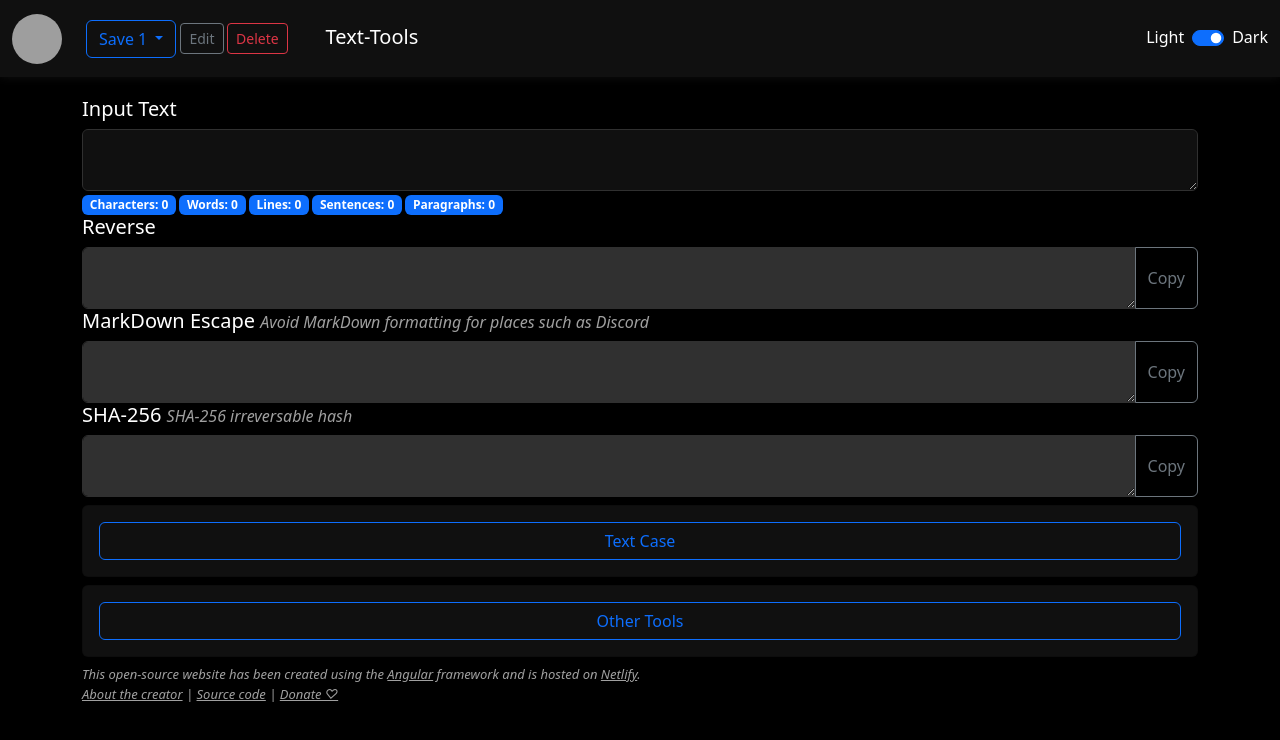
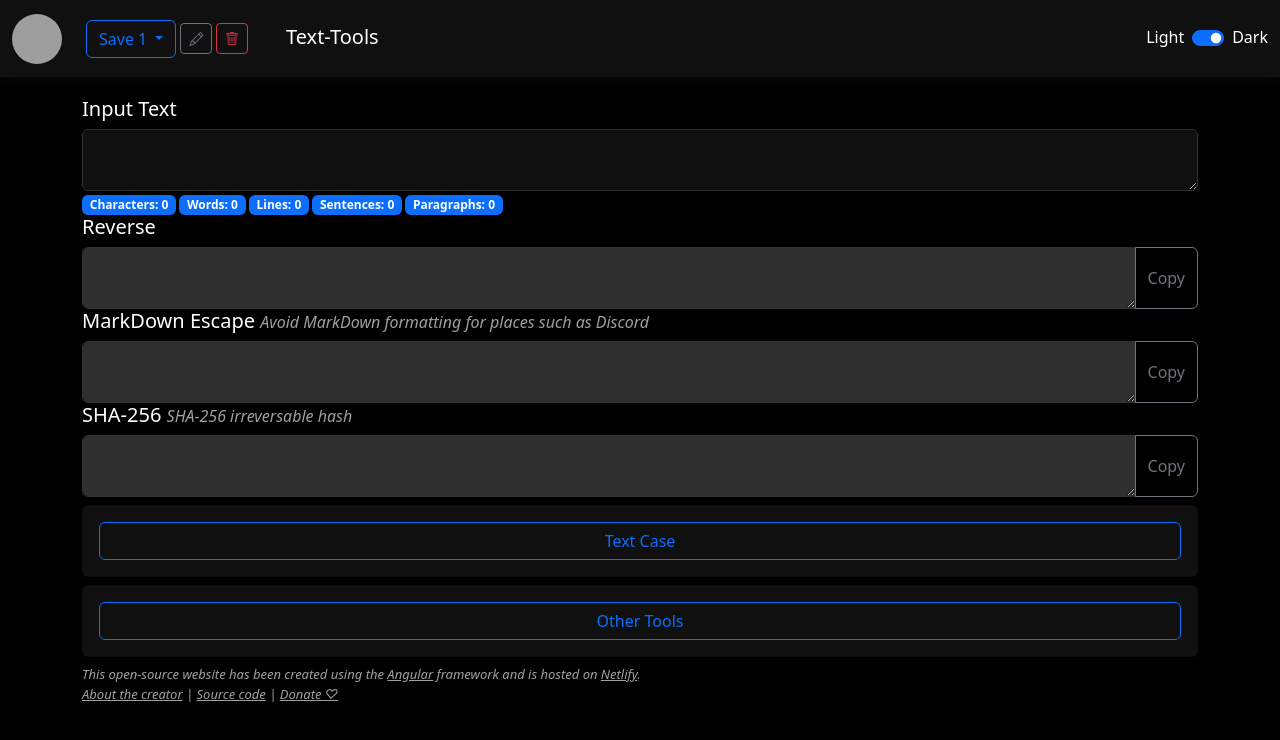
Before and after one commit to Ascyt/text-tools, an Angular app: page /main in a window 1280 px wide. Shown: the top 740 px of the page. Built offline with nearby package versions, Linux system fonts and the light colour scheme; grey boxes are pictures that could not be loaded.

Commit message:
Made icons of dropdown work

```diff
--- a/angular.json
+++ b/angular.json
@@ -30,7 +30,8 @@
               "src/assets"
             ],
             "styles": [
-              "src/styles.scss"
+              "src/styles.scss",
+              "node_modules/bootstrap-icons/font/bootstrap-icons.css"
             ],
             "scripts": []
           },
--- a/package.json
+++ b/package.json
@@ -19,9 +19,12 @@
     "@angular/platform-browser-dynamic": "^17.0.0",
     "@angular/router": "^17.0.0",
     "@ng-bootstrap/ng-bootstrap": "^16.0.0",
+    "@types/crypto-js": "^4.2.2",
     "bootstrap": "^5.3.2",
+    "bootstrap-icons": "^1.11.3",
     "crypto-js": "^4.2.0",
     "file-saver": "^2.0.5",
+    "ngx-cookie-service": "^17.1.0",
     "rxjs": "~7.8.0",
     "tslib": "^2.3.0",
     "zone.js": "~0.14.2"
@@ -30,7 +33,6 @@
     "@angular-devkit/build-angular": "^17.0.8",
     "@angular/cli": "^17.0.8",
     "@angular/compiler-cli": "^17.0.0",
-    "@types/crypto-js": "^4.2.2",
     "@types/file-saver": "^2.0.7",
     "@types/jasmine": "~5.1.0",
     "jasmine-core": "~5.1.0",
--- a/src/app/saves-dropdown/saves-dropdown.component.html
+++ b/src/app/saves-dropdown/saves-dropdown.component.html
@@ -21,7 +21,7 @@
         [ngClass]="{
         'btn btn-sm btn-outline-secondary margin-right': true
         }"(click)="onEditSaveNameStart()">
-        Edit<i class="bi bi-pencil"></i>
+        <i class="bi bi-pencil"></i>
     </button>
 
     <!-- Collection name input field -->
@@ -32,13 +32,13 @@
         [ngClass]="{
         'btn btn-sm btn-success margin-right': true
         }"(click)="onEditSaveNameSave()">
-        Apply<i class="bi bi-check"></i>
+        <i class="bi bi-check"></i>
     </button>
     <button *ngIf="isEditingSaveName" type="button"
         [ngClass]="{
         'btn btn-sm btn-danger margin-right': true
         }"(click)="onEditSaveNameCancel()">
-        Cancel<i class="bi bi-x"></i>
+        <i class="bi bi-x"></i>
     </button>
 
     <!-- Delete button -->
@@ -47,6 +47,6 @@
         'btn btn-sm btn-outline-danger': true,
         'disabled': deleteDisabled
         }"(click)="onDeleteSave()">
-        Delete<i class="bi bi-trash"></i>
+        <i class="bi bi-trash"></i>
     </button>
 </div>
```
Also changed, not shown: 1 other file (tests, documents, lock files or other folders).
